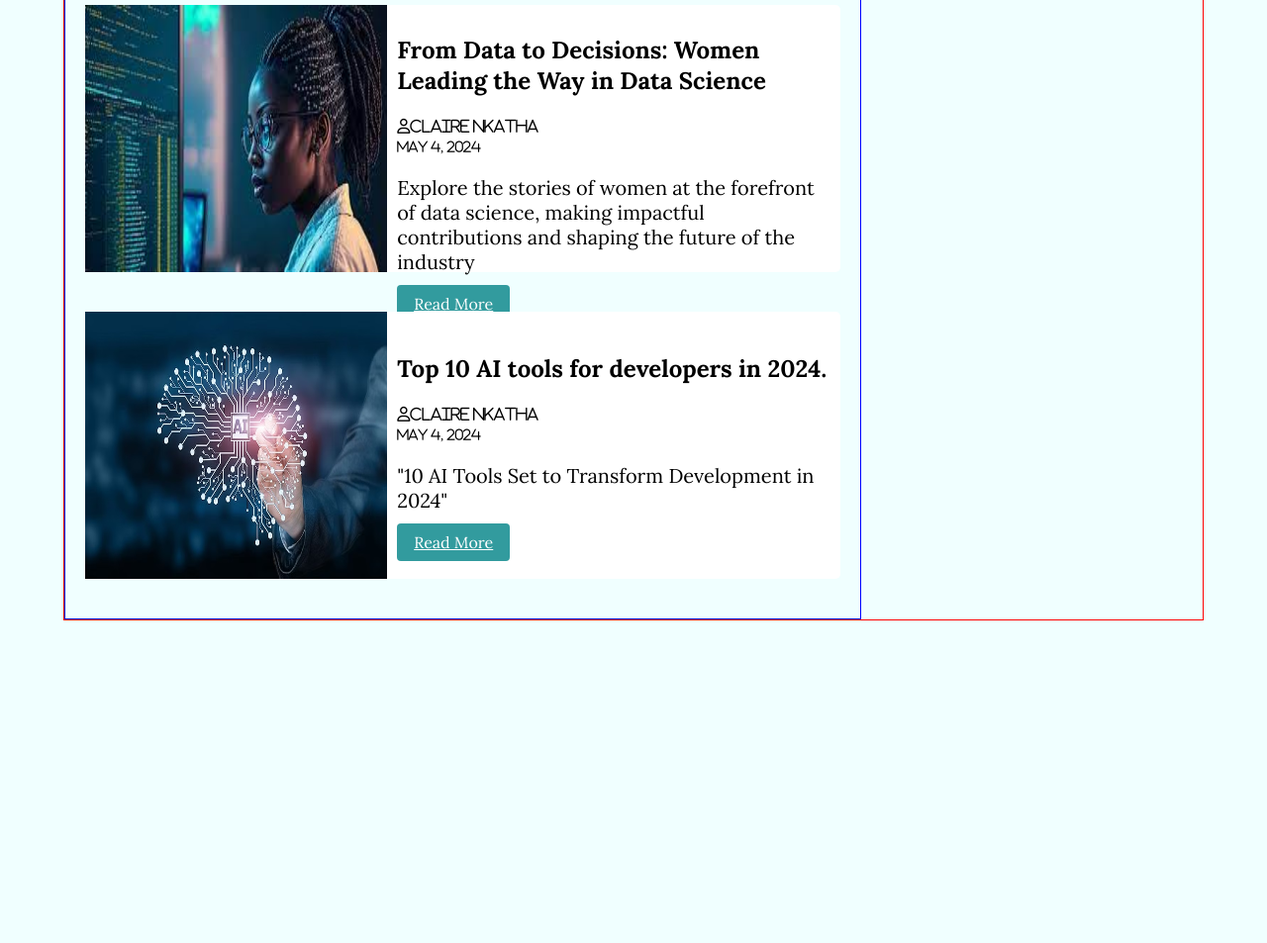
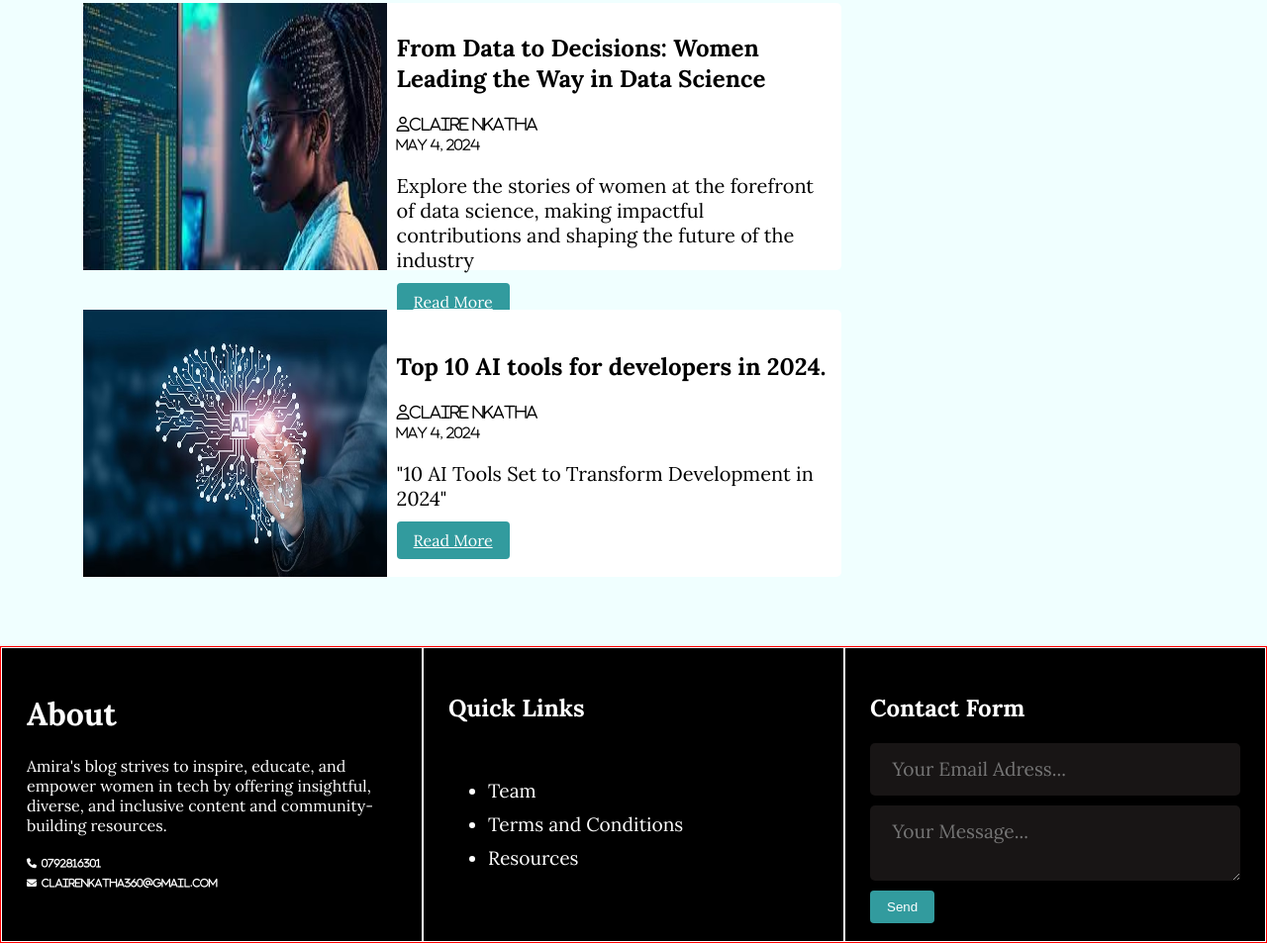
Before and after one commit to claireamira/MyBlog, a plain HTML site: page index.html in a window 1280 px wide. Shown: the part 814-1767 px from the top of the page at 99% size. Before the commit the page ends 1471 px from the top, so only its background shows below. Drawn offline with Linux system fonts and the light colour scheme; a web font is replaced by a local one.

Commit message:
Added a footer with a brief About section and a Contact Form

```diff
--- a/css/styles.css
+++ b/css/styles.css
@@ -18,7 +18,7 @@
 
 .btn:hover {
     color: white;
-    background: rgb(48, 48, 252);
+    background:  rgb(26, 136, 139) ;
 }
 .text-input{
     padding: .7rem 1rem;
@@ -32,6 +32,10 @@
     border: 1px solid lightgrey;
     font-size: 1.2em;
 }
+i{
+    font-size: 10px;
+    font-family: 'Times New Roman', Times, serif;
+}
 
 header {
     background-color: rgb(31, 155, 177);
@@ -42,7 +46,9 @@ header {
     color: rgb(0, 247, 255);
 }
 
+html,
 body {
+    height: 100%;
     padding: 0px;
     margin: 0px;
     background-color: azure;
@@ -125,13 +131,13 @@ header * {
 .content {
     width: 90%;
     margin: 30px auto 30px;
-    border: 1px solid red;
+
 }
 
 .content .main-content {
     width: 70%;
     float: left;
-    border: 1px solid blue;
+
 }
 
 .content .main-content .post {
@@ -159,7 +165,6 @@ header * {
 .content .side-bar {
     width: 30%;
     float: left;
-    border: 1px dashed green;
     height: 300px;
 }
 
@@ -198,7 +203,48 @@ header * {
     padding-left: 10px;
     transition: all 0.3sec;
 }
+/*Footer*/
+.footer{
+    background: black;
+    color: white;
+    height: 300px;
+}
+.footer .footer-content{
+    border: 1px solid red;
+    height: 300px;
+    display: flex;
+}
+.footer .footer-content .footer-section{
+    flex: 1;
+    padding: 25px;
+    border: 1px solid white;
+}
+.footer .footer-content .links ul a{
+    display: block;
+    margin-bottom: 10px;
+    font-size: 1.2em;
+    color: white;
+    text-decoration: none;
+}
+.footer .footer-content .contact-form .contact-input{
+    background: rgb(24, 21, 21);
+    color: white;
+    margin-bottom: 10px;
+    line-height: 1.5rem;
+    padding: .9rem 1.4rem;
+    border: none;
+}
 
+
+
+
+
+
+
+
+
+
+/*Footer*/
 
 @media only screen and (max-width:750px) {
     header ul {
--- a/index.html
+++ b/index.html
@@ -132,6 +132,56 @@
         </div>
     </div>
     <!--Side Bar-->
+
+    <!--Page Footer-->
+    <div class="footer">
+
+        <div class="footer-content">
+            <div class="footer-section about">
+                <h1 class="about"><span>About </span></h1>
+                <p>Amira's blog strives to inspire, educate, and empower women in tech by offering insightful,
+                    diverse, and inclusive content and community-building resources.</p>
+                <div class="contact">
+                    <span><i class="fa fa-phone">&nbsp; 0792816301</i></span>
+                    <br>
+                    <span><i class="fa fa-envelope">&nbsp; clairenkatha360@gmail.com </i></span>
+
+                </div>
+            </div>
+
+            <div class="footer-section links">
+                <h2>Quick Links</h2>
+                <br>
+                <ul>
+                    <a href="">
+                        <li>Team</li>
+                    </a>
+                    <a href="">
+                        <li>Terms and Conditions</li>
+                    </a>
+                    <a href="">
+                        <li>Resources</li>
+                    </a>
+                </ul>
+
+
+            </div>
+            <div class="footer-section contact-form">
+                <h2>Contact Form</h2>
+                <form action="index.html" method="post">
+                    <input type="email" name="email" class="text-input contact-input"
+                        placeholder="Your Email Adress...">
+                    <textarea name="message" class="text-input contact-input" placeholder="Your Message..."></textarea>
+                    <button type="submit" class="btn tn-big">Send</button>
+                </form>
+            </div>
+        </div>
+
+
+
+
+    </div>
+    <!--Page Footer-->
 </body>
 
 </html>
```
Lines whose indentation alone changed are shown as unchanged.
